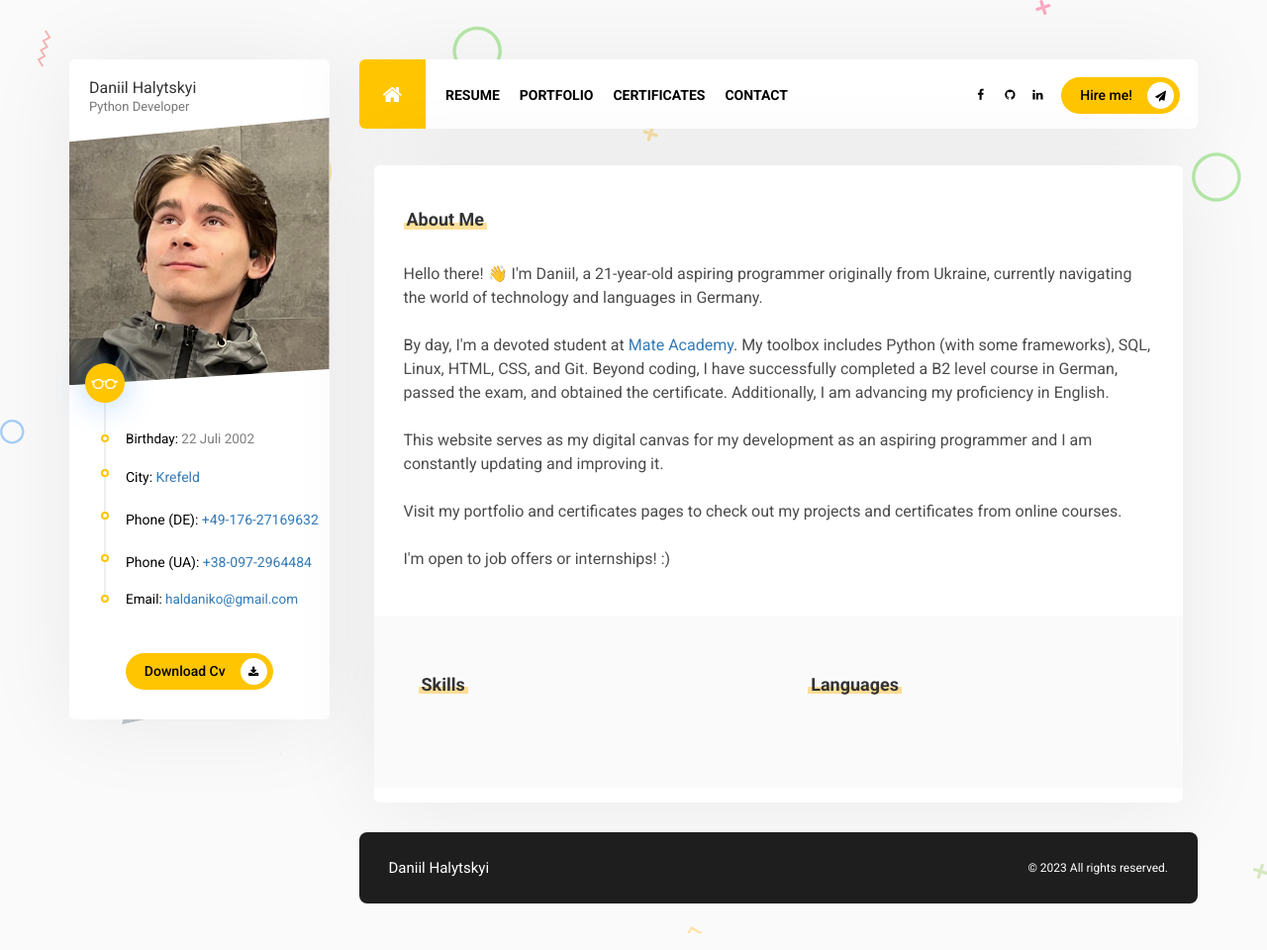
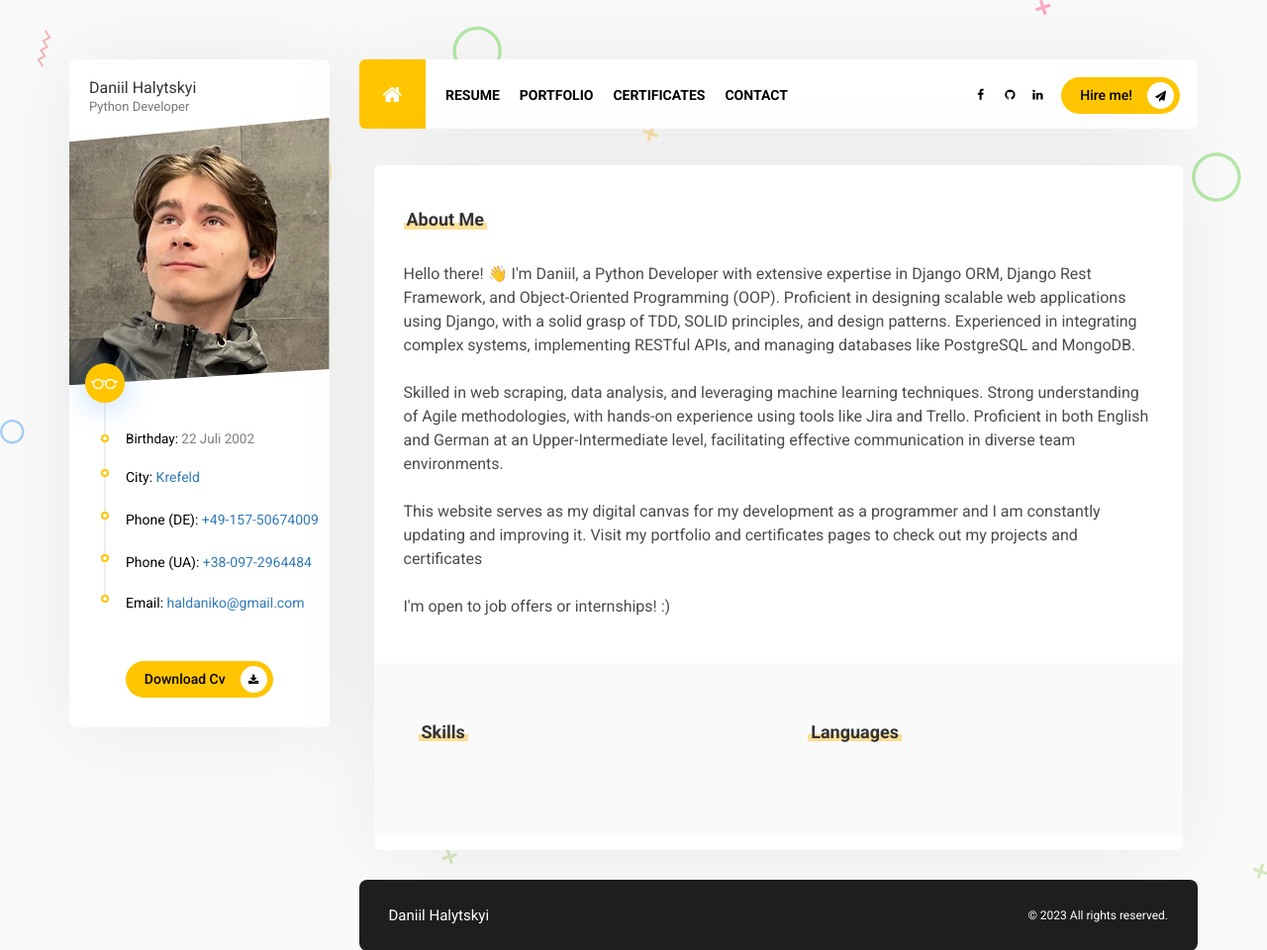
Before and after one commit to haldaniko/Portfolio-DjangoWebsite, a Django app: page / in a window 1280 px wide. Shown: the top 960 px of the page at 99% size. Run offline with Django 5.2, Linux system fonts and the light colour scheme; data that the repository does not hold is empty; some libraries are stand-ins or nearby versions.

Commit message:
Update info

```diff
--- a/templates/includes/bio.html
+++ b/templates/includes/bio.html
@@ -1,3 +1,6 @@
+{% load static %}
+
+
 <div class="col-lg-3 col-md-4">
   <div class="profile">
     <div class="profile-name">
@@ -5,19 +8,19 @@
       <span class="job">Python Developer</span>
     </div>
     <figure class="profile-image">
-      <img src="/static/images/avatar.png" alt="">
+      <img src="{% static 'images/avatar.png' %}" alt="">
     </figure>
     <ul class="profile-information">
       <li></li>
       <li><p><span>Birthday:</span> 22 Juli 2002</p></li>
       <li><span>City:</span> <a href="https://maps.app.goo.gl/NxjzYMBPJiJpfMwaA" target="_blank">Krefeld</a></li>
-      <li><span>Phone (DE):</span> <a href="tel:+4917627169632" target="_blank">+49-176-27169632</a></li>
+      <li><span>Phone (DE):</span> <a href="tel:+4917627169632" target="_blank">+49-157-50674009</a></li>
       <li><span>Phone (UA):</span> <a href="tel:+380972964484" target="_blank">+38-097-2964484</a></li>
-      <li><p><span>Email:</span> <a href="mailto:haldaniko@gmail.com" target="_blank">haldaniko@gmail.com</a></p>
+      <li><span>Email:</span> <a href="mailto:haldaniko@gmail.com" target="_blank">haldaniko@gmail.com</a>
       </li>
     </ul>
     <div class="col-md-12">
-      <a target="_blank" class="black-link user-select-none" href="/halytskyi_cv">
+      <a target="_blank" class="black-link user-select-none" href="{% url 'website:cv' %}">
         <button class="site-btn icon">Download Cv<i class="fa fa-download" aria-hidden="true"></i></button>
       </a>
 
--- a/templates/website/contact.html
+++ b/templates/website/contact.html
@@ -31,10 +31,11 @@
           <div class="section-title top_15 bottom_30"><span></span>
             <h2>Contact Informations</h2></div>
           <ul>
-            <li><span>Location:</span> 47805 Krefeld, Germany</li>
-            <li><span>Phone (DE):</span> +49-176-271-69632</li>
+            <li><span>Location:</span> 47798 Krefeld, Germany</li>
+            <li><span>Phone (DE):</span> +49-157-506-74009</li>
             <li><span>Phone (UA):</span> +38-097-296-4484</li>
             <li><span>E-mail:</span> haldaniko@gmail.com</li>
+            <li><span>E-mail:</span> halytskyi.work@gmail.com</li>
             <li><span>Telegram:</span><a href="https://t.me/Haldwork"> @Haldwork</a></li>
             <li>
               <div class="social-icons top_15">
--- a/templates/website/index.html
+++ b/templates/website/index.html
@@ -9,20 +9,19 @@
         <section class="about-me line col-md-12 padding_30 padbot_45">
           <div class="section-title"><span></span>
             <h2>About Me</h2></div>
-          <p class="font-16 top_30">Hello there! 👋 I'm Daniil, a 21-year-old aspiring programmer originally
-            from Ukraine, currently navigating the world of technology and languages in Germany.<br><br>
+          <p class="font-16 top_30">Hello there! 👋 I'm Daniil, a Python Developer with extensive expertise in Django
+            ORM, Django Rest Framework, and Object-Oriented Programming (OOP). Proficient in designing scalable web
+            applications using Django, with a solid grasp of TDD, SOLID principles, and design patterns. Experienced in
+            integrating complex systems, implementing RESTful APIs, and managing databases like PostgreSQL and MongoDB.
 
-            By day, I'm a devoted student at <a href="https://mate.academy/en">Mate Academy</a>.
-            My toolbox includes Python (with some frameworks), SQL, Linux, HTML, CSS, and Git.
-            Beyond coding, I have successfully completed a B2 level course in German,
-            passed the exam, and obtained the certificate. Additionally,
-            I am advancing my proficiency in English.<br><br>
+            <br><br>Skilled in web scraping, data analysis, and leveraging machine learning techniques. Strong
+            understanding of Agile methodologies, with hands-on experience using tools like Jira and Trello.
+            Proficient in both English and German at an Upper-Intermediate level, facilitating effective communication
+            in diverse team environments.
 
-            This website serves as my digital canvas for my development as an aspiring programmer and I am
-            constantly updating and improving it.<br><br>
-
-            Visit my portfolio and certificates pages to check out my projects and certificates from online
-            courses.<br><br>
+            <br><br>This website serves as my digital canvas for my development as a programmer and I am
+            constantly updating and improving it. Visit my portfolio and certificates pages to check out my projects
+            and certificates<br><br>
 
             I'm open to job offers or internships! :)
           </p>
```
Lines whose indentation alone changed are shown as unchanged.
